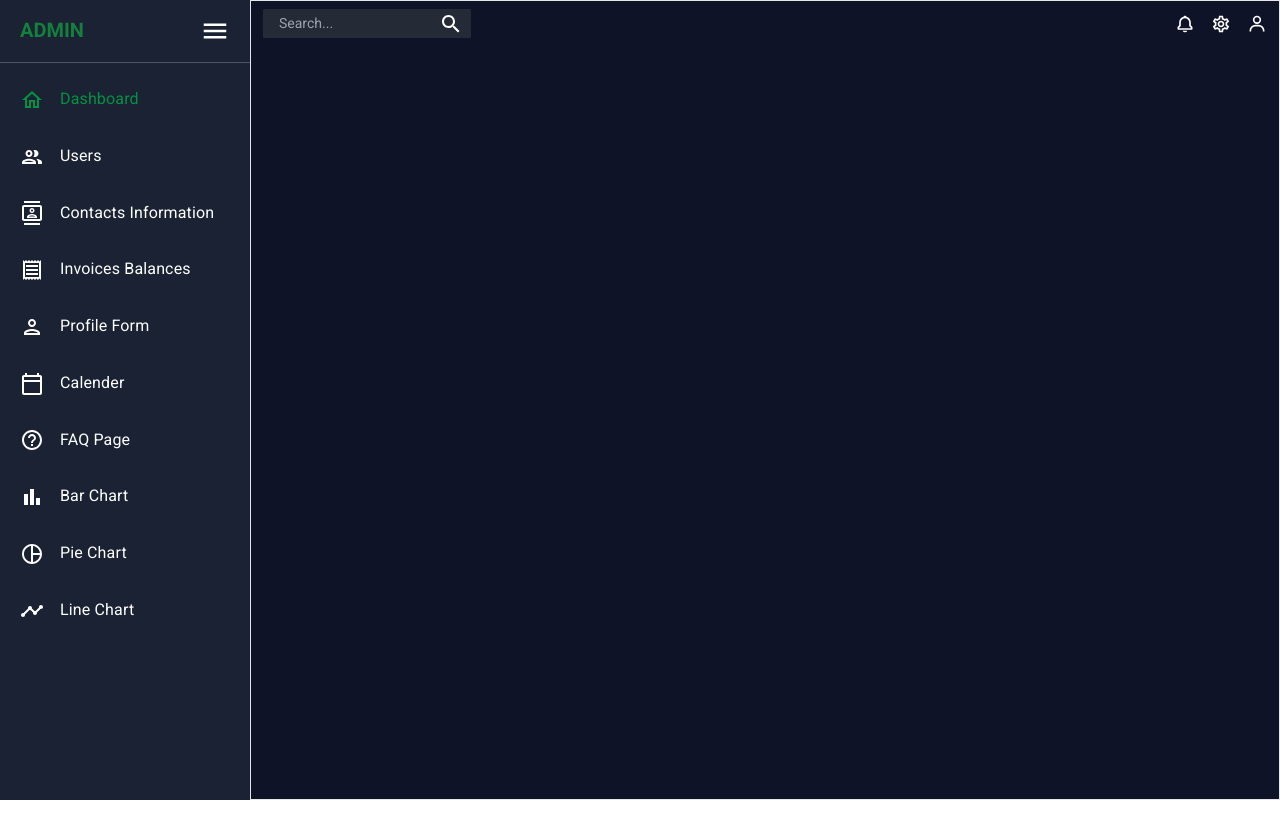
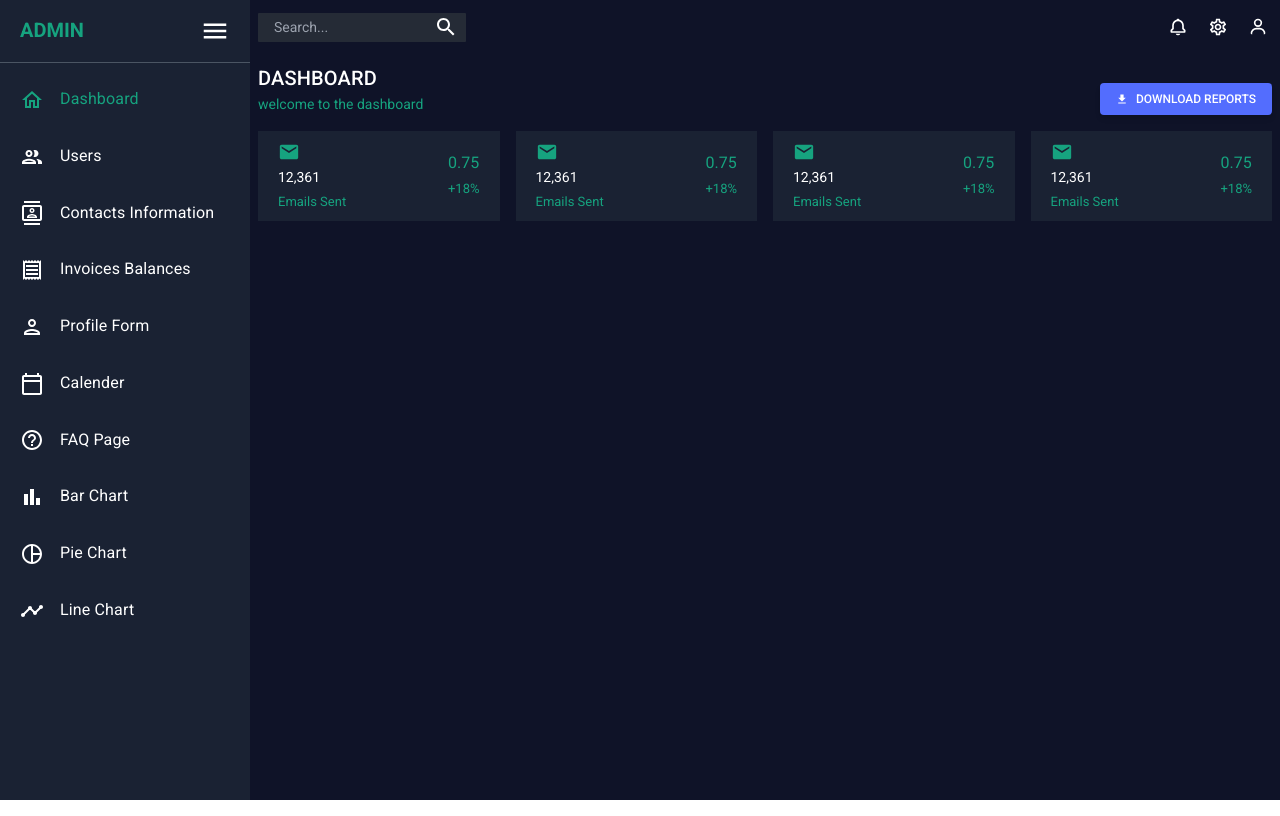
Before and after one commit to dipu-kr/admin-panel, a React (Vite) app: page / in a window 1280 px wide. Built offline with nearby package versions, Linux system fonts and the light colour scheme; the HTML template or start-up script is replaced by a standard one.

Commit message:
added StateBox component in dashboard page

```diff
--- a/src/App.css
+++ b/src/App.css
@@ -44,6 +44,7 @@ body {
   width: 100%;
   height: 100vh;
   background-color: #0f1328;
+  padding: 8px;
 }
 
 /* ----------sidebar bg color and text color-------- */
@@ -51,3 +52,10 @@ body {
   background-color: #252b36;
   /* color: #979aaa; */
 }
+button,
+input,
+optgroup,
+select,
+textarea {
+  line-height: none !important;
+}
--- a/src/App.jsx
+++ b/src/App.jsx
@@ -1,5 +1,6 @@
 import "./App.css";
 import Leftbar from "./components/Leftbar";
+import Navbar from "./components/Navbar";
 import Dashboard from "./pages/Dashboard";
 import { Routes, Route } from "react-router-dom";
 
@@ -10,6 +11,7 @@ function App() {
         <Leftbar />
       </div>
       <div className="right_container">
+        <Navbar />
         <Routes>
           <Route exact path="/" element={<Dashboard />} />
           <Route
--- a/src/components/Leftbar.jsx
+++ b/src/components/Leftbar.jsx
@@ -94,7 +94,7 @@ const Leftbar = () => {
           }
         >
           {showAdmin && (
-            <h3 className="text-xl text-green-700 font-bold">ADMIN</h3>
+            <h3 className="text-xl text-[#16a37f] font-bold">ADMIN</h3>
           )}
 
           <Typography className="transition-all duration-500 delay-75 ease-linear">
@@ -119,7 +119,7 @@ const Leftbar = () => {
                 <NavLink
                   to={menu.link}
                   style={({ isActive }) => ({
-                    color: isActive ? "#059142" : "",
+                    color: isActive ? "#16a37f" : "",
                   })}
                   key={index}
                 >
--- /dev/null
+++ b/src/components/Navbar.jsx
@@ -0,0 +1,27 @@
+import React from "react";
+import { Box, Typography } from "@mui/material";
+import SearchOutlinedIcon from "@mui/icons-material/SearchOutlined";
+import { BiBell, BiUser } from "react-icons/bi";
+import { MdOutlineSettings } from "react-icons/md";
+
+const Navbar = () => {
+  return (
+    <Box className="flex h-[38px] justify-between items-center">
+      <Box className="flex justify-between items-center bg-[#252b36] rounded-[1px] px-2 cursor-pointer">
+        <input
+          type="text"
+          placeholder="Search..."
+          className="bg-transparent py-1 pl-2 border-none outline-none text-white text-[14px] cursor-pointer"
+        />
+        <SearchOutlinedIcon className="text-white" />
+      </Box>
+      <Typography className="text-white flex justify-center items-center gap-3">
+        <BiBell className="text-[28px] p-1 rounded-full hover:bg-[#252b36] hover:scale-125 transition-all cursor-pointer" />
+        <MdOutlineSettings className="text-[28px] p-1 rounded-full hover:bg-[#252b36] hover:scale-125 transition-all cursor-pointer" />
+        <BiUser className="text-[28px] p-1 rounded-full hover:bg-[#252b36] hover:scale-125 transition-all cursor-pointer" />
+      </Typography>
+    </Box>
+  );
+};
+
+export default Navbar;
--- /dev/null
+++ b/src/components/StateBox.jsx
@@ -0,0 +1,19 @@
+import React from "react";
+
+const StateBox = ({ title, subtitle, progress, icon, increase }) => {
+  return (
+    <div className="h-[90px] flex justify-between bg-[#1a2233] text-[#16a37f] p-5">
+      <div className="flex flex-col gap-1 justify-center">
+        <span className="text-[22px]">{icon}</span>
+        <span className="text-white text-[14px]">{title}</span>
+        <span className="text-[13px]">{subtitle}</span>
+      </div>
+      <div className="flex flex-col gap-1">
+        <span>{progress}</span>
+        <span className="text-[13px]">{increase}</span>
+      </div>
+    </div>
+  );
+};
+
+export default StateBox;
--- a/src/pages/Dashboard.jsx
+++ b/src/pages/Dashboard.jsx
@@ -1,28 +1,61 @@
 import React from "react";
-import { Box, Typography } from "@mui/material";
-import SearchOutlinedIcon from "@mui/icons-material/SearchOutlined";
-import PersonOutlinedIcon from "@mui/icons-material/PersonOutlined";
-import { BiBell, BiUser } from "react-icons/bi";
-import { MdOutlineSettings } from "react-icons/md";
-import SettingsOutlinedIcon from "@mui/icons-material/SettingsOutlined";
+import { Box, Typography, Button } from "@mui/material";
+import { IoMdDownload } from "react-icons/io";
+import { MdEmail } from "react-icons/md";
+import StateBox from "../components/StateBox";
 
 const Dashboard = () => {
   return (
-    <Box className="h-screen border px-3 py-2">
-      <Box className="flex justify-between items-center">
-        <Box className="flex justify-between items-center bg-[#252b36] rounded-[1px] px-2 cursor-pointer">
-          <input
-            type="text"
-            placeholder="Search..."
-            className="bg-transparent py-1 pl-2 border-none outline-none text-white text-[14px]"
-          />
-          <SearchOutlinedIcon className="text-white" />
+    <Box className="h-[calc(100vh-46px)]">
+      <Box className="flex justify-between items-end my-4">
+        <Box>
+          <Typography
+            variant="h6"
+            component="h6"
+            className="text-white uppercase"
+          >
+            dashboard
+          </Typography>
+          <p className="text-[#16a37f] text-[14px]">welcome to the dashboard</p>
         </Box>
-        <Typography className="text-white text-[13px] flex justify-center items-center gap-4">
-          <BiBell className="text-[20px]" />
-          <MdOutlineSettings className="text-[20px]" />
-          <BiUser className="text-[20px]" />
-        </Typography>
+        <button className="h-[32px] bg-[#536DFE] hover:bg-[#3D5AED] transition-all px-4 text-white font-medium uppercase text-[12px] shadow-md rounded flex items-center justify-start">
+          <span className="mr-2">
+            <IoMdDownload />
+          </span>
+          <span className="flex items-center justify-start">
+            download reports
+          </span>
+        </button>
+      </Box>
+      <Box className="grid grid-cols-4 gap-4">
+        <StateBox
+          title="12,361"
+          subtitle="Emails Sent"
+          progress="0.75"
+          increase="+18%"
+          icon={<MdEmail />}
+        />
+        <StateBox
+          title="12,361"
+          subtitle="Emails Sent"
+          progress="0.75"
+          increase="+18%"
+          icon={<MdEmail />}
+        />
+        <StateBox
+          title="12,361"
+          subtitle="Emails Sent"
+          progress="0.75"
+          increase="+18%"
+          icon={<MdEmail />}
+        />
+        <StateBox
+          title="12,361"
+          subtitle="Emails Sent"
+          progress="0.75"
+          increase="+18%"
+          icon={<MdEmail />}
+        />
       </Box>
     </Box>
   );
```
